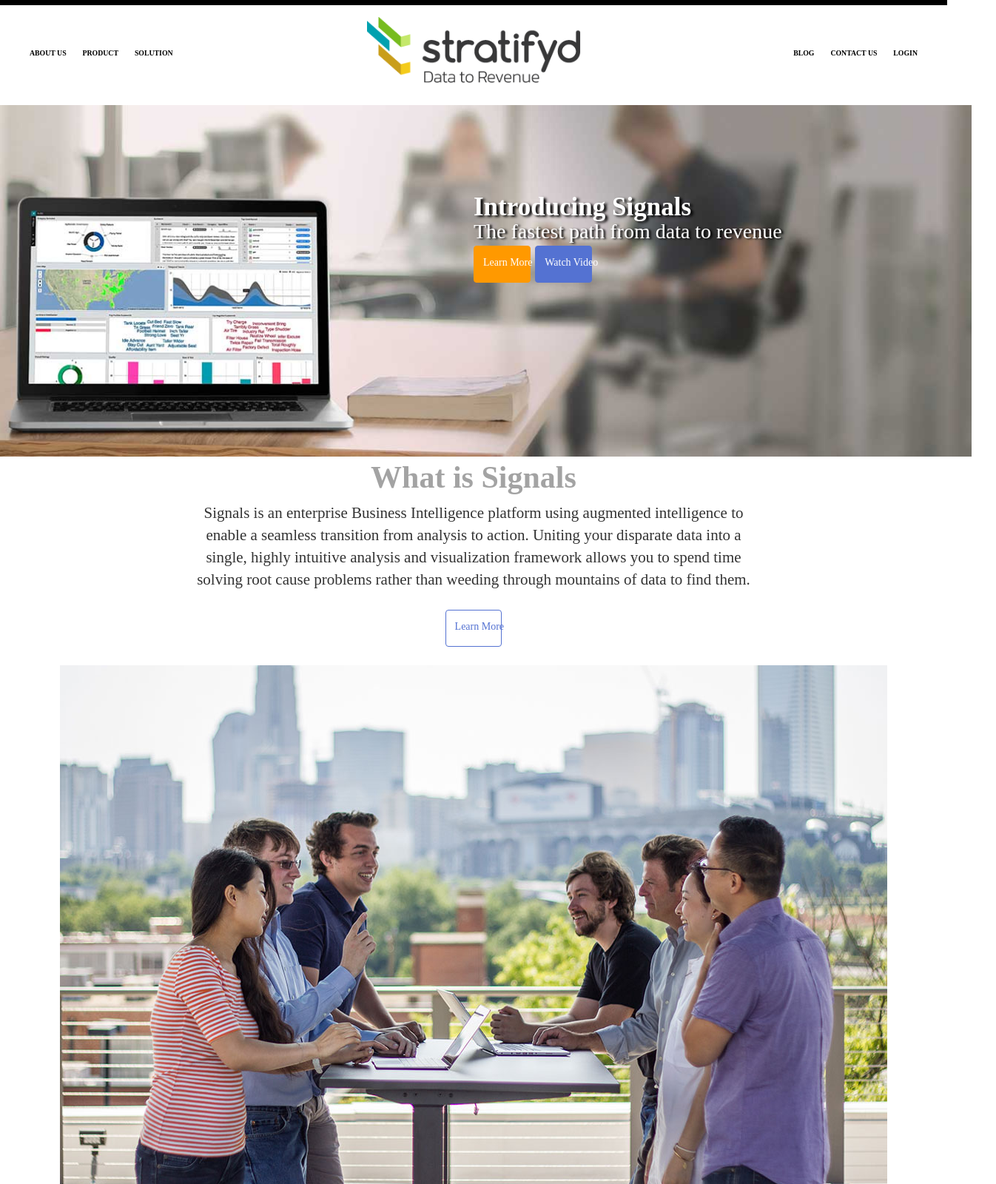
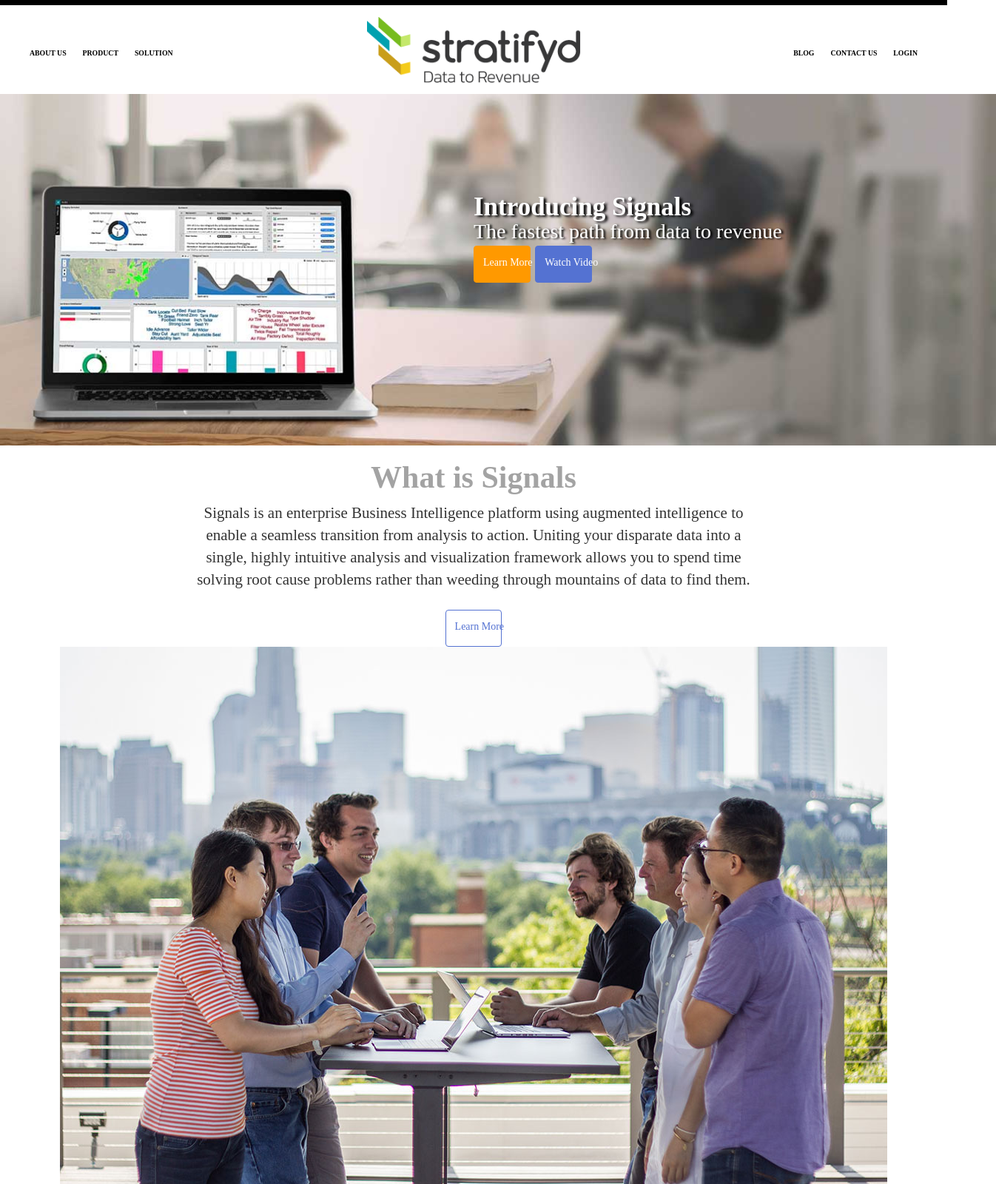
Before and after one commit to mu009009/StratifydWebsite, a plain HTML site: page MainPage.html in a window 1280 px wide. Shown: the part 40-1640 px from the top of the page at 74% size, 1346 px wide, since content can reach past the window. Drawn offline with nearby package versions, Linux system fonts and the light colour scheme.

Commit message:
Center and Video Update

```diff
--- a/Global.css
+++ b/Global.css
@@ -97,7 +97,6 @@ body{
 	font-size: 0.7em;
 	color: black;
 	cursor: pointer;
-/*	text-align: center;*/
 }
 .ButtonTextLeft{
 	margin-left: 5%;
@@ -110,6 +109,9 @@ body{
 	float: right;
 }
 .CompanyIcon{
+	clear: both;
+	margin: auto;
+	display: block;
 	height: 75%;
 	cursor: pointer;
 }
@@ -149,6 +151,9 @@ body{
 }
 .ContentImage{
 	margin-top: 2%;
+	clear: both;
+	margin: auto;
+	display: block;
 }
 .ContentVideo{
 	position: relative;
--- a/MainPage.css
+++ b/MainPage.css
@@ -1,12 +1,15 @@
 .Introducing{
-	width: auto;
+
+	width: 100%;
 	height: 475px;
 	background: white;
 	position: relative;
 }
 .IntroduceBackground{
+	clear: both;
+	margin: auto;
+	display: block;
 	height: 100%;
-	margin-left: 0px;
 	position: static;
 }
 .Introduce{
--- a/Script/MainPageScript.js
+++ b/Script/MainPageScript.js
@@ -19,38 +19,38 @@ var CompanyIconPartHeight = document.getElementById("CompanyIconPart").getBoundi
 var CompanyIconHeight = document.getElementById("CompanyIcon").getBoundingClientRect().height;
 var CompanyIconPartWidth = document.getElementById("CompanyIconPart").getBoundingClientRect().width;
 var CompanyIconWidth = document.getElementById("CompanyIcon").getBoundingClientRect().width;
-d3.select('#CompanyIconPart')
+d3.select('#CompanyIcon')
 	.style("margin-top",function()
 	{
 		var MargintopValue = (CompanyIconPartHeight - CompanyIconHeight)/2;
 		return MargintopValue + "px";
 	})
-	.style("padding-left",function()
-	{
-		var PaddingleftValue = (CompanyIconPartWidth - CompanyIconWidth)/2;
-		return PaddingleftValue + "px";
-	})
+//	.style("padding-left",function()
+//	{
+//		var PaddingleftValue = (CompanyIconPartWidth - CompanyIconWidth)/2;
+//		return PaddingleftValue + "px";
+//	})
 
 
 //Vertical center Funcation part for Introducing Part Background Image and Texts
 var IntroducePartWidth = document.getElementById("IntroduceBackground").getBoundingClientRect().width;
 var IntroducingWidth = document.getElementById("Introducing").getBoundingClientRect().width;
-d3.select('#IntroduceBackground')
-	.style("margin-left",function()
-	{
-		var MarginleftValue = (IntroducingWidth - IntroducePartWidth)/2;
-		return MarginleftValue + "px";
-	})
+//d3.select('#IntroduceBackground')
+//	.style("margin-left",function()
+//	{
+//		var MarginleftValue = (IntroducingWidth - IntroducePartWidth)/2;
+//		return MarginleftValue + "px";
+//	})
 
 var ContentPartWidth = document.getElementById("ContentPart").getBoundingClientRect().width;
 var TeamPhotoWidh = document.getElementById("TeamPhoto1").getBoundingClientRect().width;
 
-d3.select("#TeamPhoto1")
-	.style("margin-left",function()
-	{
-		var MarginLeftValue = (ContentPartWidth - TeamPhotoWidh)/2;
-		return MarginLeftValue + "px";
-	})
+//d3.select("#TeamPhoto1")
+//	.style("margin-left",function()
+//	{
+//		var MarginLeftValue = (ContentPartWidth - TeamPhotoWidh)/2;
+//		return MarginLeftValue + "px";
+//	})
 
 d3.selectAll(".Icons")
 	.on("mouseover",function()
@@ -520,3 +520,11 @@ d3.select("#ContactText")
 	{
 		window.location.href="http://www.tasteanalytics.com/contact-us/";
 	})
+
+//Play Video
+d3.selectAll(".ContentVideo")
+.on("click",function()
+	{
+		d3.select(this).loop = true;
+		d3.select(this).play();
+	})
```
